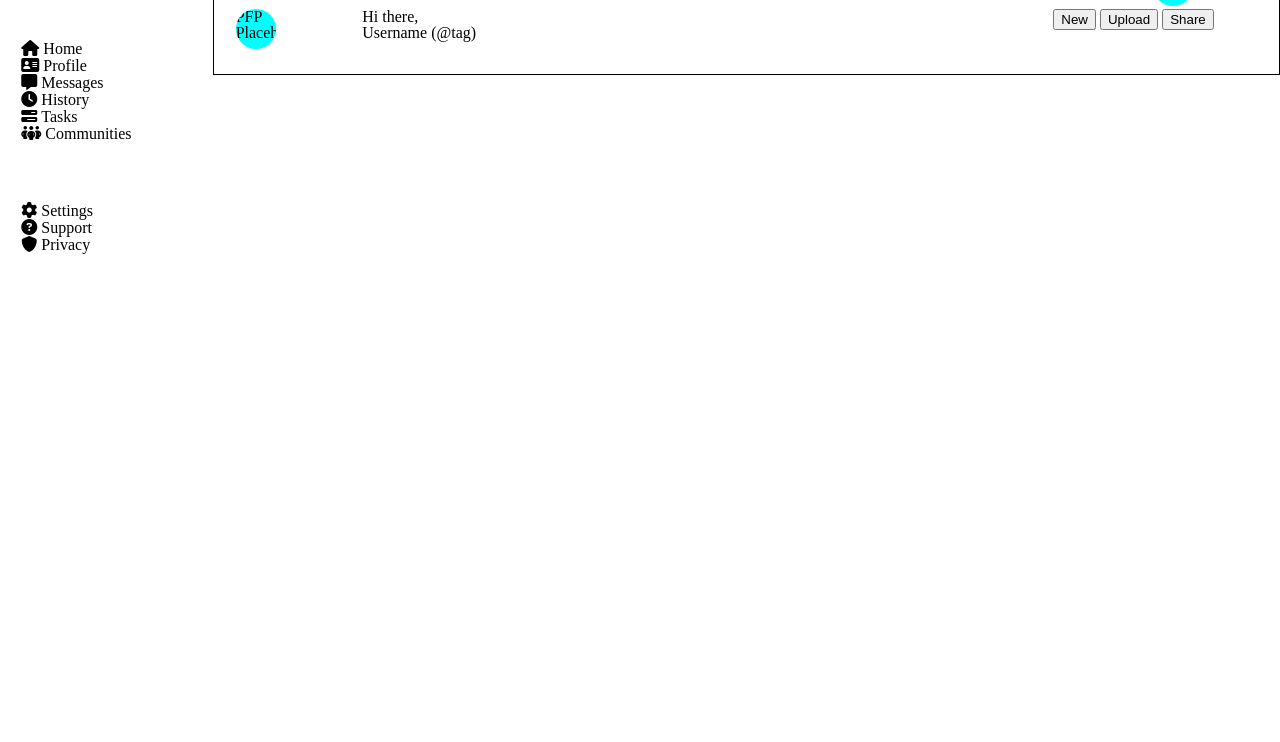
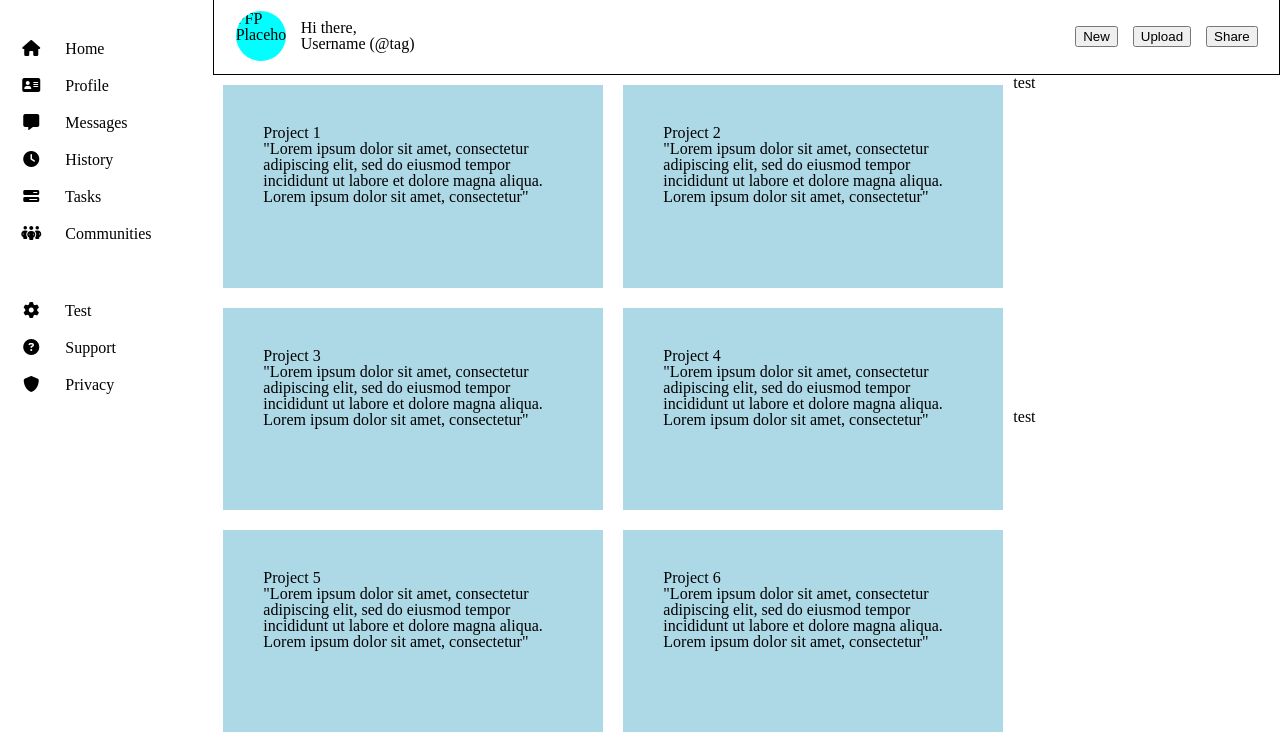
Before and after one commit to ddannyll/admin-dashboard-assignment, a plain HTML site: page index.html in a window 1280 px wide. Shown: the part 58-800 px from the top of the page. Drawn offline with Linux system fonts and the light colour scheme.

Commit message:
start styling main section

```diff
--- a/index.html
+++ b/index.html
@@ -41,60 +41,91 @@
 
         <div class="side-panel">
             <div class="logo">
-                <i class="fa-solid fa-rocket"></i>
-                <p>Rocketship</p>
+                <a href="">
+                    <i class="fa-solid fa-rocket"></i>
+                    Rocketship
+                </a>
             </div>
-            <ul class="nav">
-                <li>
-                    <i class="fa-solid fa-fw fa-house"></i>
-                    <p>Home</p>
-                </li>
-                <li>
-                    <i class="fa-solid fa-fw fa-address-card"></i>
-                    <p>Profile</p>
-                </li>
-                <li>
-                    <i class="fa-solid fa-fw fa-message"></i>
-                    <p>Messages</p>
-                </li>
-                <li>
-                    <i class="fa-solid fa-fw fa-clock"></i>
-                    <p>History</p>
-                </li>
-                <li>
-                    <i class="fa-solid fa-fw fa-bars-progress"></i>
-                    <p>Tasks</p>
-                </li>
-                <li>
-                    <i class="fa-solid fa-fw fa-people-group"></i>
-                    <p>Communities</p>
-                </li>
-            </ul>
-            <ul class="nav-secondary">
-                <li>
-                    <i class="fa-solid fa-fw fa-gear"></i>
-                    <p>Settings</p>
-                </li>
-                <li>
-                    <i class="fas fa-question-circle"></i>
-                    <p>Support</p>
-                </li>
-                <li>
-                    <i class="fa-solid fa-fw fa-shield"></i>
-                    <p>Privacy</p>
-                </li>
-            </ul>
+            <div class="nav">
+                <a href="">
+                    <i class="fa fa-fw fa-house"></i>
+                    Home
+                </a>
+                <a href="">
+                    <i class="fa fa-fw fa-address-card"></i>
+                    Profile
+                </a>
+                <a href="">
+                    <i class="fa fa-fw fa-message"></i>
+                    Messages
+                </a>
+                <a href="">
+                    <i class="fa fa-fw fa-clock"></i>
+                    History
+                </a>
+                <a href="">
+                    <i class="fa fa-fw fa-bars-progress"></i>
+                    Tasks
+                </a>
+                <a href="">
+                    <i class="fa fa-fw fa-people-group"></i>
+                    Communities
+                </a>
+            </div>
+            <div class="nav-secondary">
+                <a href="">
+                    <i class="fa fa-fw fa-gear"></i>
+                    Test
+                </a>
+                <a href="">
+                    <i class="fas fa-fw fa-question-circle"></i>
+                    Support
+                </a>
+                <a href="">
+                    <i class="fa fa-fw fa-shield"></i>
+                    Privacy
+                </a>
+            </div>
         </div>
 
         <div class="main-container">
             <div class="projects">
-
+                <div class="card">
+                    <p class="card-title">Project 1</p>
+                    <p class="card-body">"Lorem ipsum dolor sit amet, consectetur adipiscing elit, sed do eiusmod tempor incididunt ut labore et dolore magna aliqua. Lorem ipsum dolor sit amet, consectetur"</p>
+                    <div class="card-actions"></div>
+                </div>
+                <div class="card">
+                    <p class="card-title">Project 2</p>
+                    <p class="card-body">"Lorem ipsum dolor sit amet, consectetur adipiscing elit, sed do eiusmod tempor incididunt ut labore et dolore magna aliqua. Lorem ipsum dolor sit amet, consectetur"</p>
+                    <div class="card-actions"></div>
+                </div>
+                <div class="card">
+                    <p class="card-title">Project 3</p>
+                    <p class="card-body">"Lorem ipsum dolor sit amet, consectetur adipiscing elit, sed do eiusmod tempor incididunt ut labore et dolore magna aliqua. Lorem ipsum dolor sit amet, consectetur"</p>
+                    <div class="card-actions"></div>
+                </div>
+                <div class="card">
+                    <p class="card-title">Project 4</p>
+                    <p class="card-body">"Lorem ipsum dolor sit amet, consectetur adipiscing elit, sed do eiusmod tempor incididunt ut labore et dolore magna aliqua. Lorem ipsum dolor sit amet, consectetur"</p>
+                    <div class="card-actions"></div>
+                </div>
+                <div class="card">
+                    <p class="card-title">Project 5</p>
+                    <p class="card-body">"Lorem ipsum dolor sit amet, consectetur adipiscing elit, sed do eiusmod tempor incididunt ut labore et dolore magna aliqua. Lorem ipsum dolor sit amet, consectetur"</p>
+                    <div class="card-actions"></div>
+                </div>
+                <div class="card">
+                    <p class="card-title">Project 6</p>
+                    <p class="card-body">"Lorem ipsum dolor sit amet, consectetur adipiscing elit, sed do eiusmod tempor incididunt ut labore et dolore magna aliqua. Lorem ipsum dolor sit amet, consectetur"</p>
+                    <div class="card-actions"></div>
+                </div>
             </div>
             <div class="announcements">
-
+                test
             </div>
             <div class="trending">
-
+                test
             </div>
         </div>
     </div>
--- a/style.css
+++ b/style.css
@@ -1,3 +1,8 @@
+a {
+    text-decoration: none;
+    color: inherit;
+}
+
 .profile {
     width: 40px;
     height: 40px;
@@ -26,7 +31,7 @@
     grid-template-areas:
     "search profile"
     "welcome actions";
-    padding: 2%;
+    padding: 0.5% 2%;
     grid-template-columns: 4fr 1fr;
 }
 
@@ -39,6 +44,8 @@
 
 .search-container>input[type="search"] {
     flex-grow: 1;
+    max-width: 1000px;
+    height: 2rem;
 }
 
 .profile-container {
@@ -46,6 +53,7 @@
     display: flex;
     justify-content: end;
     align-items: center;
+    gap: 15px;
 }
 
 .profile-container>* {
@@ -54,21 +62,24 @@
 
 .welcome-container {
     grid-area: welcome;
-    display:grid;
-    grid-template-areas:
-    "profile welcome"
-    "profile user";
-    width: 40%;
+    display:flex;
+    gap: 15px;
+    align-items: center;
 }
 
 .welcome-container>.profile {
     grid-area: profile;
+    width: 50px;
+    height: 50px;
 }
 
 .actions-container {
     grid-area: actions;
+    display: flex;
+    align-items: center;
+    gap: 15px;
+    justify-content: end;
 }
-
 
 .side-panel {
     padding: 10%;
@@ -78,16 +89,47 @@
     gap: 60px;
 }
 
-.side-panel>*:not(.logo) {
-    display: flex;
-    flex-direction: column;
+.side-panel>* {
+    /* Primary and Secondary Nav*/
+    display: grid;
+    gap: 20px;
 }
 
-.side-panel li>*, .logo>* {
-    display: inline;
+.side-panel i {
+    margin-right: 20px;
 }
-
 
 .main-container {
     grid-area: main;
+    display: grid;
+    grid-template-areas:
+    "projects announcements"
+    "projects trending";
+    grid-template-columns: 3fr 1fr;
+    grid-template-rows: 1fr 1fr;
+    height: 100%;
+    width: 100%;
 }
+
+.projects {
+    grid-area: projects;
+    display: grid;
+    grid-template-columns: repeat(auto-fill, minmax(400px, 1fr));
+    overflow: auto;
+    height: 100%;
+    width: 100%;
+}
+
+.card {
+    background-color: lightblue;
+    margin: 10px;
+    padding: 40px;
+}
+
+.annoouncments {
+    grid-area: announcements;
+}
+
+.trending {
+    grid-area: trending;
+}
```
